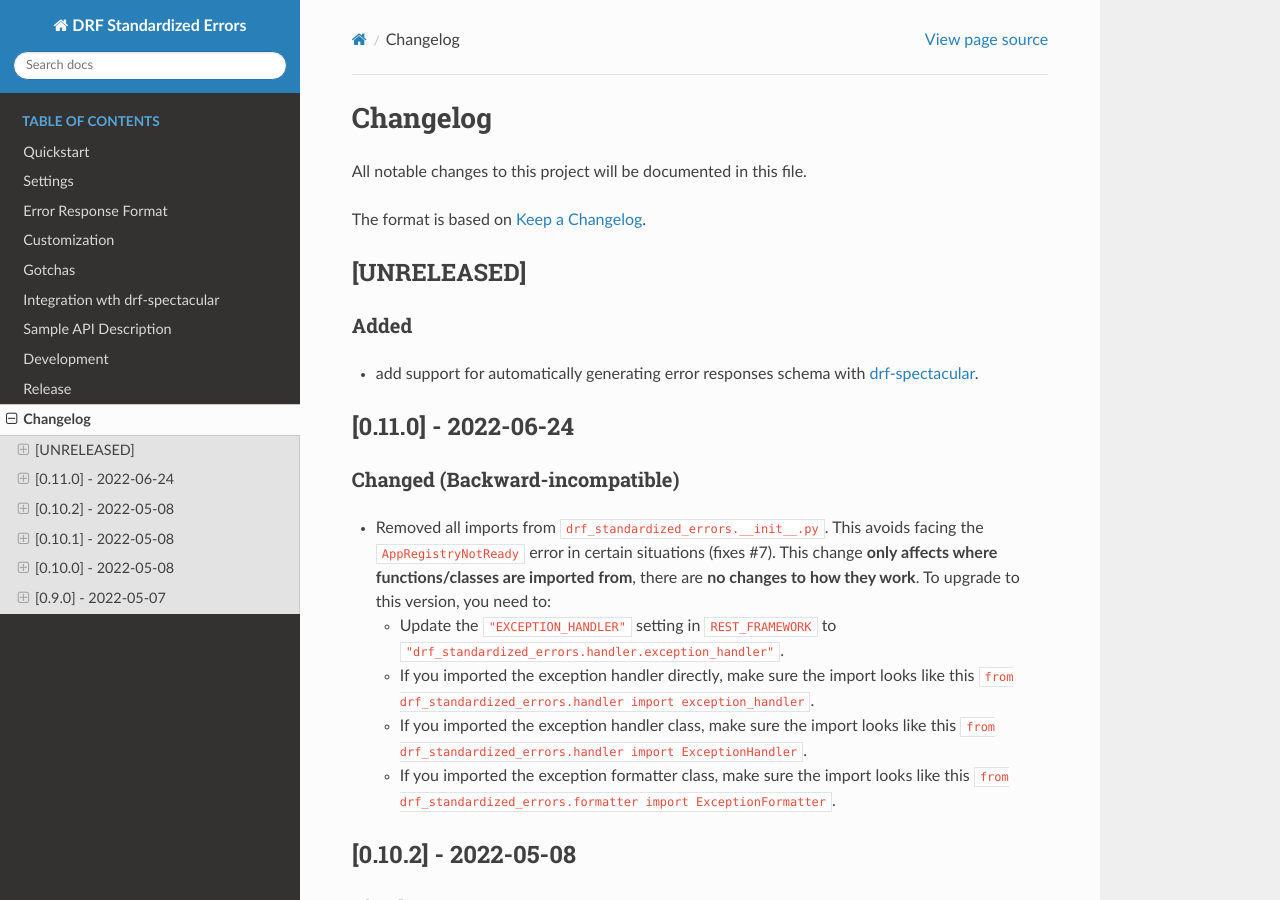
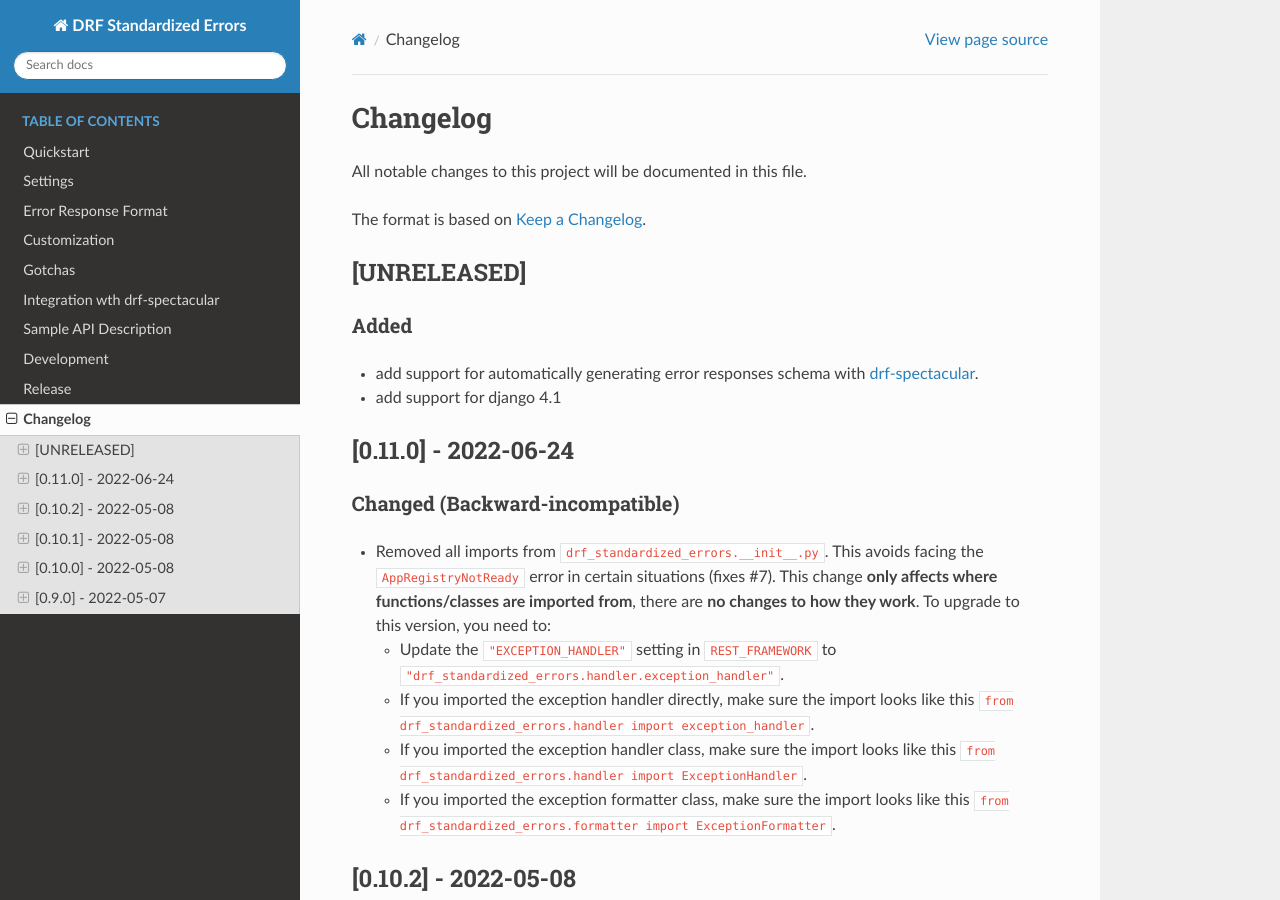
Before and after one commit to ghazi-git/drf-standardized-errors, a Sphinx documentation site: the page built from docs/changelog.md, in a window 1280 px wide and 900 px high. Built offline with Sphinx 7.4.7 and the Read the Docs theme 2.0.0, drawn with Linux system fonts in a browser that asks for light colours.

Commit message:
update the changelog with a note for django 4.1 support

```diff
--- a/docs/changelog.md
+++ b/docs/changelog.md
@@ -7,6 +7,7 @@ The format is based on [Keep a Changelog](https://keepachangelog.com/en/1.0.0/).
 ## [UNRELEASED]
 ### Added
 - add support for automatically generating error responses schema with [drf-spectacular](https://github.com/tfranzel/drf-spectacular).
+- add support for django 4.1
 
 ## [0.11.0] - 2022-06-24
 ### Changed (Backward-incompatible)
```
